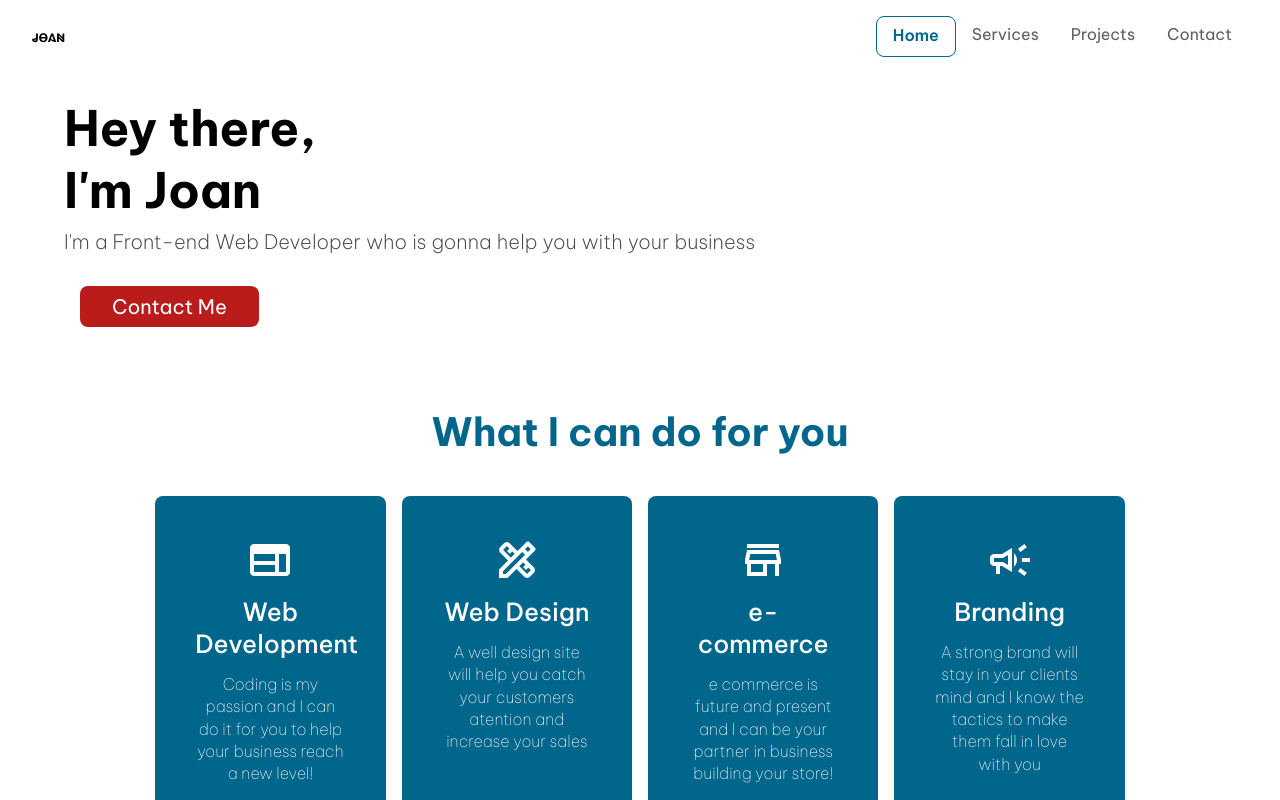
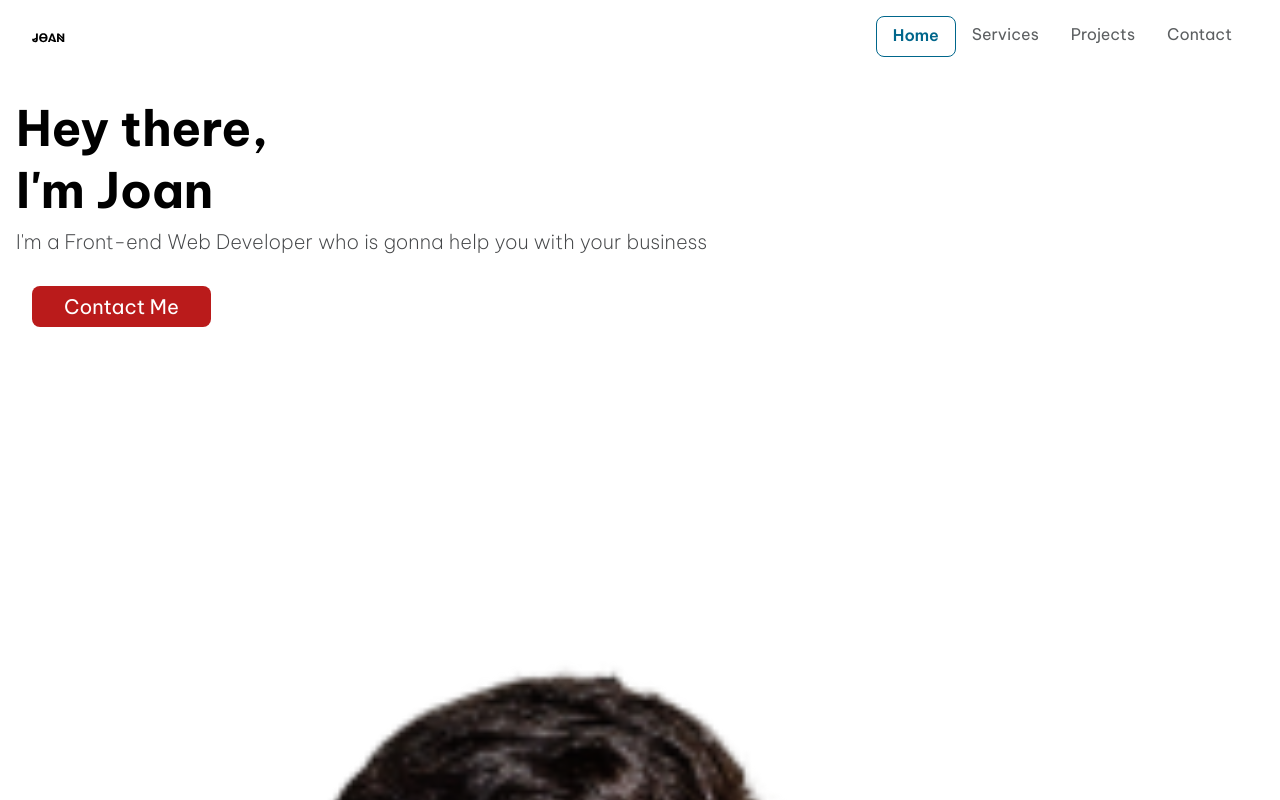
Before and after one commit to JonMenez/landing-page-giDev, a React app: page / in a window 1280 px wide. Shown: the top 800 px of the page. Built offline with nearby package versions, Linux system fonts and the light colour scheme.

Commit message:
[ADD] developer img

```diff
--- a/src/containers/Hero.jsx
+++ b/src/containers/Hero.jsx
@@ -1,7 +1,33 @@
 import * as React      from 'react'
+import { motion } from 'framer-motion'
 import { useNavigate } from 'react-router-dom'
 import Button from '@components/Button'
+import PersonImg from '@images/person.png'
 import '@styles/hero.scss'
+
+const textVariant = {
+    hidden: {
+        x: '-100vw',
+        opacity: 0
+    },
+    visible: {
+        x: 0,
+        opacity: 1,
+        transition: { delay: 1, type: "tween", duration: 1}
+    }
+}
+
+const bannerVariant = {
+    hidden: {
+        y: 100,
+        opacity: 0
+    },
+    visible: {
+        y: 0,
+        opacity: 1,
+        transition: { delay: .5, type: "tween", duration: .5}
+    }
+}
 
 const Hero = () => {
 
@@ -10,11 +36,22 @@ const Hero = () => {
   const toContact = () => navigate('/contact')
 
     return (
-        <section className='hero'>
-            <h1 className='hero__title'>Hey there,<span>I'm Joan</span></h1>
-            <p className='hero__body'>I'm a Front-end Web Developer who is gonna help you with your business</p>
+        <motion.section
+
+        >
+            <motion.h1
+              className='hero__title'
+              variants={textVariant}
+                   >Hey there,<span>I'm Joan</span></motion.h1>
+            <motion.p
+              className='hero__body'
+              variants={textVariant}
+            >I'm a Front-end Web Developer who is gonna help you with your business</motion.p>
             <Button class='hero__button' name="Contact Me" click={toContact} />
-        </section>
+            <motion.div className="hero__img" variants={bannerVariant}>
+              <motion.img src={PersonImg} alt="person img"  />
+            </motion.div>
+        </motion.section>
     )
 }
 
--- a/src/pages/Home.jsx
+++ b/src/pages/Home.jsx
@@ -8,13 +8,19 @@ import Contact    from '@containers/Contact'
 
 const pageVariant = {
   hidden: {
-    x: 100,
+    y: 100,
     opacity: 0
   },
   visible: {
-    x: 0,
+    y: 0,
     opacity: 1,
-    transition: { duration: .8, delay: .5, ease: 'easeInOut' }
+    transition: {
+      duration: .8,
+      delay: .5,
+      ease: 'easeInOut',
+      delayChildren: 0.5,
+      staggerChildren: 1
+     }
     },
     exit: {
       x: -100,
```
Also changed, not shown: src/assets/images/person.png (added).
